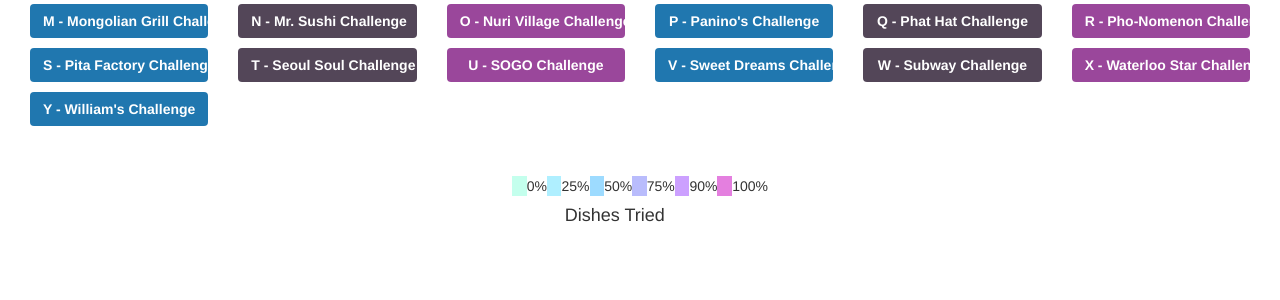
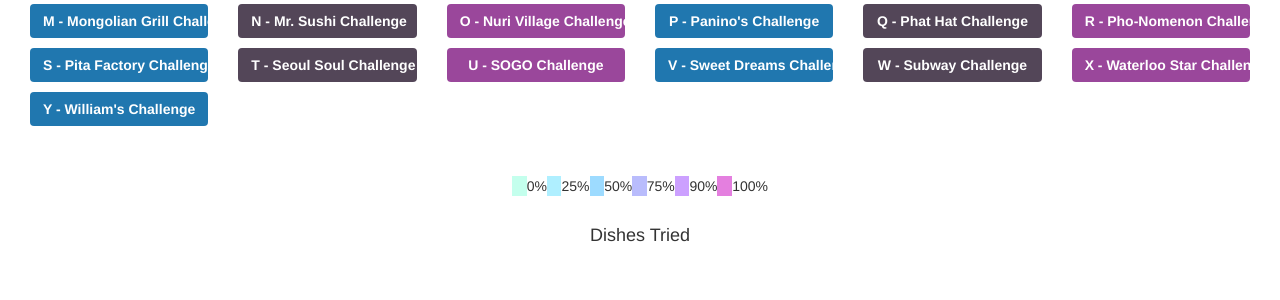
Before and after one commit to mattpk/uwplaza, a PHP site: page / in a window 1280 px wide; the page is wider, and only the part inside the window is pictured. Shown: the part 429-729 px from the top of that part. Run offline with PHP 8.4, Linux system fonts and the light colour scheme; data that the repository does not hold is empty.

Commit message:
benson guo is a

```diff
--- a/index.php
+++ b/index.php
@@ -241,9 +241,10 @@
 <td bgcolor="#b9bcfc" width="20px"></td><td>75%   </td>
 <td bgcolor="#cca0ff" width="20px" ></td><td>90%   </td>
 <td bgcolor="#e47fdf" width="20px"></td><td>100% </td>
-
-</tr><tr><td colspan="10"><center><h4>Dishes Tried</h4></center></td></tr></table>
+</tr><tr><td colspan="10"></td></tr></table>
 </center>
+<br />
+<center><h4>Dishes Tried</h4></center>
 
 
     </body>
--- a/js/main.js
+++ b/js/main.js
@@ -155,7 +155,7 @@ $(document).ready(function() {
 				if (x == -1 && y == -1) {
 					columns += '<th>Name</th>';
 				} else if (x == -1) {
-					columns += '<th>' + rest[y] + " " + alpha.substring(y,y+1) + " " + best[y] + '</th>';
+					columns += '<th>' + alpha.substring(y,y+1) + '</th>';
 				} else if (y == -1) {
 					columns += '<td>' + people[x] + '</td>';
 				} else {
```
